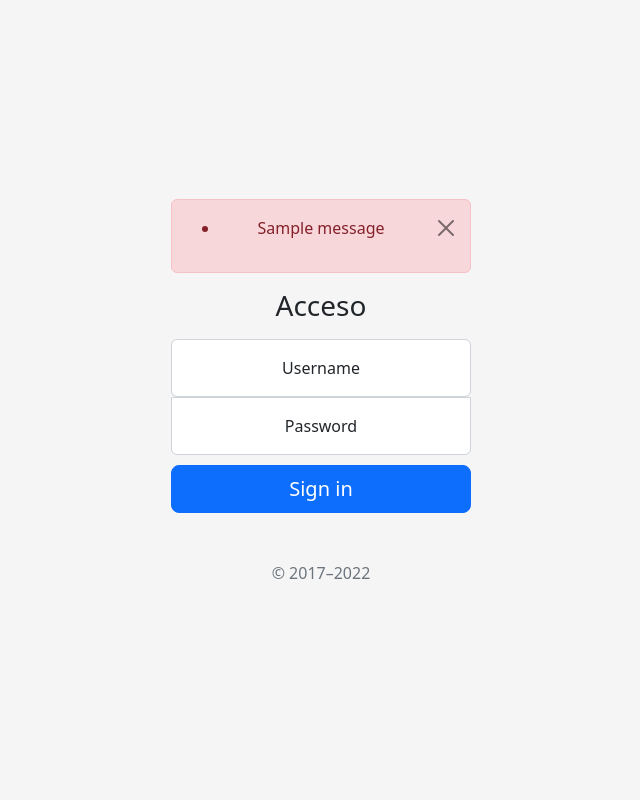
After one commit to jguerrero10/EscuelaAppG34, a Django app: page /login/ in a window 1280 px wide. The commit adds this page. Shown: the whole page, without its empty margins (319-959 px from the left). Run offline with Django 4.2, Linux system fonts and the light colour scheme; tables that the repository leaves empty hold one stand-in row (values such as "Sample post"); one stand-in notice (Sample message) is shown.

Commit message:
login y mensajes

```diff
--- a/escuelaapp/forms.py
+++ b/escuelaapp/forms.py
@@ -1,4 +1,5 @@
-from dataclasses import fields
+from django.contrib.auth.models import Group
+from django.contrib.contenttypes.models import ContentType
 from django import forms
 from .models import *
 
@@ -14,10 +15,72 @@ class ProfesorForm(forms.ModelForm):
             'class': "form-control"
         }
     )))
-    email = forms.EmailField()
-    nombres = forms.CharField(max_length=120)
-    apellidos = forms.CharField(max_length=120)
+    email = forms.EmailField(widget=forms.EmailInput(
+        attrs={
+            'class': "form-control"
+        }
+    ))
+    nombres = forms.CharField(max_length=120, widget=(forms.TextInput(
+        attrs={
+            'class': "form-control"
+        }
+    )))
+    apellidos = forms.CharField(max_length=120, widget=(forms.TextInput(
+        attrs={
+            'class': "form-control"
+        }
+    )))
+    rol = forms.ModelChoiceField(label="Rol", queryset=Group.objects.all(), widget=forms.Select(
+        attrs={
+            'class': 'form-select'
+        }
+    ))
+    cod_profesor = forms.CharField(max_length=12, widget=(forms.TextInput(
+        attrs={
+            'class': "form-control"
+        }
+    )))
+    telefono = forms.CharField(max_length=10, widget=(forms.TextInput(
+        attrs={
+            'class': "form-control"
+        }
+    )))
+    direccion = forms.CharField(max_length=120, widget=(forms.TextInput(
+        attrs={
+            'class': "form-control"
+        }
+    )))
 
     class Meta:
         model = Profesor
         fields = ['cod_profesor', 'direccion', 'telefono']
+
+class GroupsForm(forms.ModelForm):
+    name = forms.CharField(max_length=80, label='Rol', widget=forms.TextInput(
+        attrs={
+            'class': 'form-control'
+        }
+    ))
+    contenido = forms.ModelChoiceField(queryset=ContentType.objects.filter(app_label='escuelaapp'), widget=forms.Select(
+        attrs={
+            'class': 'form-select'
+        }
+    ))
+
+    class Meta:
+        model = Group
+        fields = '__all__'
+
+class LoginForm(forms.Form):
+    username = forms.CharField(max_length=80, widget=forms.TextInput(
+        attrs={
+            'class': 'form-control',
+            'placeholder': 'Usuario'
+        }
+    ))
+    password = forms.CharField(max_length=80, widget=forms.PasswordInput(
+        attrs={
+            'class': 'form-control',
+            'placeholder': 'password'
+        }
+    ))
--- /dev/null
+++ b/escuelaapp/static/css/login.css
@@ -0,0 +1,85 @@
+.bd-placeholder-img {
+    font-size: 1.125rem;
+    text-anchor: middle;
+    -webkit-user-select: none;
+    -moz-user-select: none;
+    user-select: none;
+  }
+
+  @media (min-width: 768px) {
+    .bd-placeholder-img-lg {
+      font-size: 3.5rem;
+    }
+  }
+
+  .b-example-divider {
+    height: 3rem;
+    background-color: rgba(0, 0, 0, .1);
+    border: solid rgba(0, 0, 0, .15);
+    border-width: 1px 0;
+    box-shadow: inset 0 .5em 1.5em rgba(0, 0, 0, .1), inset 0 .125em .5em rgba(0, 0, 0, .15);
+  }
+
+  .b-example-vr {
+    flex-shrink: 0;
+    width: 1.5rem;
+    height: 100vh;
+  }
+
+  .bi {
+    vertical-align: -.125em;
+    fill: currentColor;
+  }
+
+  .nav-scroller {
+    position: relative;
+    z-index: 2;
+    height: 2.75rem;
+    overflow-y: hidden;
+  }
+
+  .nav-scroller .nav {
+    display: flex;
+    flex-wrap: nowrap;
+    padding-bottom: 1rem;
+    margin-top: -1px;
+    overflow-x: auto;
+    text-align: center;
+    white-space: nowrap;
+    -webkit-overflow-scrolling: touch;
+
+  }
+
+  html,
+body {
+  height: 100%;
+}
+
+body {
+  display: flex;
+  align-items: center;
+  padding-top: 40px;
+  padding-bottom: 40px;
+  background-color: #f5f5f5;
+}
+
+.form-signin {
+  max-width: 330px;
+  padding: 15px;
+}
+
+.form-signin .form-floating:focus-within {
+  z-index: 2;
+}
+
+.form-signin input[type="email"] {
+  margin-bottom: -1px;
+  border-bottom-right-radius: 0;
+  border-bottom-left-radius: 0;
+}
+
+.form-signin input[type="password"] {
+  margin-bottom: 10px;
+  border-top-left-radius: 0;
+  border-top-right-radius: 0;
+}
--- /dev/null
+++ b/escuelaapp/templates/acceso/login.html
@@ -0,0 +1,43 @@
+{% load static %}
+<!DOCTYPE html>
+<html lang="en">
+<head>
+    <meta charset="UTF-8">
+    <meta http-equiv="X-UA-Compatible" content="IE=edge">
+    <meta name="viewport" content="width=device-width, initial-scale=1.0">
+    <link href="https://cdn.jsdelivr.net/npm/bootstrap@5.2.0/dist/css/bootstrap.min.css" rel="stylesheet" integrity="sha384-gH2yIJqKdNHPEq0n4Mqa/HGKIhSkIHeL5AyhkYV8i59U5AR6csBvApHHNl/vI1Bx" crossorigin="anonymous">
+    <link href="{% static 'css/login.css' %}" rel="stylesheet">
+    <title>Login</title>
+</head>
+<body class="text-center">
+    <main class="form-signin w-100 m-auto">
+      {% if messages %}
+        <div class="alert alert-danger alert-dismissible fade show" role="alert" role="alert">
+          <ul>
+            {% for message in messages %}
+                <li>{{ message }}</li>
+            {% endfor %}
+          </ul>
+          <button type="button" class="btn-close" data-bs-dismiss="alert" aria-label="Close"></button>
+        </div>
+      {% endif %}
+
+        <form method="post">
+            {% csrf_token %}
+          <h1 class="h3 mb-3 fw-normal">Acceso</h1>
+          <div class="form-floating">
+            {{ form.username }}
+            <label for="floatingInput">{{ form.username.label }}</label>
+          </div>
+          <div class="form-floating">
+            {{ form.password }}
+            <label for="floatingPassword">{{ form.password.label }}</label>
+          </div>
+
+          <button class="w-100 btn btn-lg btn-primary" type="submit">Sign in</button>
+          <p class="mt-5 mb-3 text-muted">&copy; 2017–2022</p>
+        </form>
+      </main>
+      <script src="https://cdn.jsdelivr.net/npm/bootstrap@5.2.0/dist/js/bootstrap.bundle.min.js" integrity="sha384-A3rJD856KowSb7dwlZdYEkO39Gagi7vIsF0jrRAoQmDKKtQBHUuLZ9AsSv4jD4Xa" crossorigin="anonymous"></script>
+</body>
+</html>
--- /dev/null
+++ b/escuelaapp/templates/layout/botones.html
@@ -0,0 +1,2 @@
+<button class="btn btn-success mb-3" type="submit">Guardar</button>
+<button class="btn btn-secondary mb-3" type="reset">Borrar</button>
--- /dev/null
+++ b/escuelaapp/templates/layout/mensaje.html
@@ -0,0 +1,5 @@
+{% extends 'layout/base.html' %}
+
+{% block cuerpo %}
+    <p>{{mensaje}}</p>
+{% endblock cuerpo %}
--- a/escuelaapp/templates/profesor/mensaje.html
+++ /dev/null
@@ -1,5 +0,0 @@
-{% extends 'layout/base.html' %}
-
-{% block cuerpo %}
-    <p>{{mensaje}}</p>
-{% endblock cuerpo %}
--- a/escuelaapp/urls.py
+++ b/escuelaapp/urls.py
@@ -3,8 +3,14 @@ from .views import *
 
 urlpatterns = [
     path('', home, name='home'),
+    path('login/', login_user, name='login'),
+    path('logout/', logout_user, name='logout'),
+    path('listar/rol/', listar_rol, name='listar-rol'),
+    path('crear/rol/', crear_rol, name='crear-rol'),
+    path('eliminar/rol/<int:id>', eliminar_rol, name='eliminar-rol'),
     path('listar/profesor/', list_profesor, name='lista-profesor'),
     path('crear/profesor/', crear_profesor, name='crear-profesor'),
     path('actualizar/profesor/<int:id>', actualizar_profesor, name='actualizar-profesor'),
-    path('eliminar/profesor/<int:id>', eliminar_profesor, name='eliminar-nombre')
+    path('eliminar/profesor/<int:id>', eliminar_profesor, name='eliminar-nombre'),
+    path('agregar/permisos', agregar_permisos, name='agregar-permiso')
 ]
--- a/escuelaapp/views.py
+++ b/escuelaapp/views.py
@@ -1,17 +1,90 @@
 from django.http import HttpResponse
-from django.shortcuts import render
+from django.shortcuts import render, redirect
 from datetime import datetime
-from .forms import ProfesorForm
+from .forms import ProfesorForm, GroupsForm, LoginForm
+from django.contrib.auth.models import Permission, User, Group
 from .models import *
-from django.contrib.auth.models import User
+from django.contrib.auth import authenticate, login, logout
+from django.contrib.auth.decorators import login_required
+from django.urls import reverse
+from django.contrib import messages
 
 def home(request):
     return render(request, 'home/index.html')
 
+def login_user(request):
+    if request.method == 'POST':
+        form = LoginForm(request.POST)
+        if form.is_valid():
+            username = form.cleaned_data['username']
+            password = form.cleaned_data['password']
+            user = authenticate(request, username=username, password=password)
+            if user is not None:
+                login(request, user)
+                return redirect(reverse('home'))
+            else:
+                form = LoginForm()
+                messages.add_message(request, messages.ERROR, 'Las credenciales no son correctas')
+                return render(request, 'acceso/login.html', {'form': form})
+        else:
+            return render(request, 'acceso/login.html')
+
+    else:
+        form = LoginForm()
+        return render(request, 'acceso/login.html', {'form': form})
+
+@login_required
+def logout_user(request):
+    logout(request)
+    return redirect(reverse('home'))
+
+@login_required(login_url='/login/')
+def listar_rol(request):
+    roles = Group.objects.all()
+    return render(request, 'roles/index.html', {'roles': roles})
+
+@login_required(login_url='/login/')
+def crear_rol(request):
+    if request.method == 'POST':
+        form = GroupsForm(request.POST)
+        if form.is_valid():
+            rol = form.save()
+            mensaje = 'Rol almacenado correctamente'
+            contenido = form.cleaned_data['contenido']
+            permisos = Permission.objects.filter(content_type=contenido)
+            contexto = {
+                'permisos': permisos,
+                'rol': rol
+                }
+            return render(request, 'roles/permisos.html', contexto)
+        else:
+            mensaje = 'Error al crear Rol'
+            return render(request, 'layout/mensaje.html', {'mensaje': mensaje})
+    else:
+        form = GroupsForm()
+        return render(request, 'roles/rolform.html', {'form': form})
+
+@login_required(login_url='/login/')
+def eliminar_rol(request, id):
+    rol = Group.objects.get(id=id)
+    rol.delete()
+    mensaje = f'El Rol {rol.name} fue eliminado correctamente'
+    return render(request, 'layout/mensaje.html', {'mensaje': mensaje})
+
+@login_required(login_url='/login/')
+def agregar_permisos(request):
+    if request.method == 'POST':
+        permisos = request.POST.getlist('permisos')
+        rol = Group.objects.get(id = request.POST.get('rol'))
+        rol.permissions.set(permisos)
+        return HttpResponse("Hecho")
+
+@login_required(login_url='/login/')
 def list_profesor(request):
     profesores = Profesor.objects.all()
     return render(request, 'profesor/list_profesor.html', {'profesores': profesores})
 
+@login_required(login_url='/login/')
 def crear_profesor(request):
     if request.method == 'POST':
         form = ProfesorForm(request.POST)
@@ -21,24 +94,27 @@ def crear_profesor(request):
             email = form.cleaned_data['email']
             nombres = form.cleaned_data['nombres']
             apellidos = form.cleaned_data['apellidos']
+            rol = form.cleaned_data['rol']
             user = User.objects.create_user(
                 username=username,
                 password=password,
                 email=email,
                 first_name=nombres,
-                last_name= apellidos
+                last_name= apellidos,
             )
+            user.groups.add(rol)
             profesor = form.save(commit=False)
             profesor.user = user
             profesor.save()
             mensaje = f'El Profesor {profesor} fue agregado correctamente'
         else:
             mensaje = f'El Profesor {profesor} no fue agregado'
-        return render(request, 'profesor/mensaje.html', {'mensaje': mensaje})
+        return render(request, 'layout/mensaje.html', {'mensaje': mensaje})
     else:
         form = ProfesorForm()
         return render(request, 'profesor/crear_profesor.html', {'form': form})
 
+@login_required(login_url='/login/')
 def actualizar_profesor(request, id):
     profesor = Profesor.objects.get(id=id)
     if request.method == 'POST':
@@ -48,11 +124,12 @@ def actualizar_profesor(request, id):
             mensaje = f'El Profesor {profesor} fue actualizado correctamente'
         else:
             mensaje = f'El Profesor {profesor} no fue actualizado'
-        return render(request, 'profesor/mensaje.html', {'mensaje': mensaje})
+        return render(request, 'layout/mensaje.html', {'mensaje': mensaje})
     else:
         form = ProfesorForm(instance=profesor)
         return render(request, 'profesor/crear_profesor.html', {'form': form})
 
+@login_required(login_url='/login/')
 def eliminar_profesor(request, id):
     profesor = Profesor.objects.get(id=id)
     profesor.delete()
```
Also changed, not shown: escuelaapp/templates/layout/base.html (+15 -0 lines), escuelaapp/templates/profesor/crear_profesor.html (+8 -10 lines), escuelaapp/templates/roles/index.html (added, +31 -0 lines), escuelaapp/templates/roles/permisos.html (added, +25 -0 lines), escuelaapp/templates/roles/rolform.html (added, +20 -0 lines).
